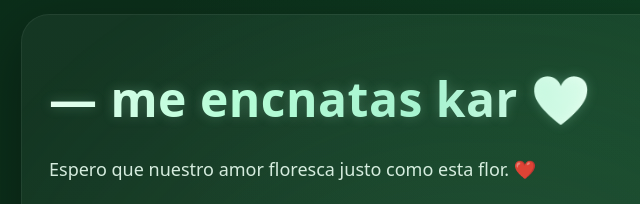
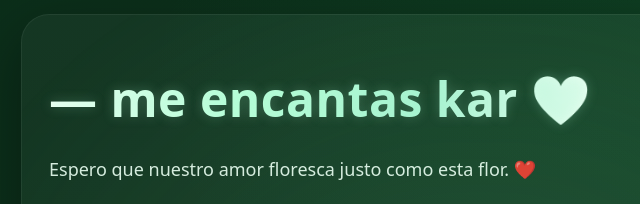
Before and after one commit to edudracosups/kar, a plain HTML site: page index.html in a window 1280 px wide. Shown: the top 204 px of the page, 159-799 px from the left. Drawn offline with Linux system fonts and the light colour scheme.

Commit message:
Update index.html

```diff
--- a/index.html
+++ b/index.html
@@ -288,7 +288,7 @@
     <span class="heart" aria-hidden="true"></span>
     <header>
       <div>
-        <h1 class="title">— me encnatas kar ❤️</h1>
+        <h1 class="title">— me encantas kar ❤️</h1>
         <p class="subtitle">Espero que nuestro amor floresca justo como esta flor. ❤️ </p>
       </div>
       <span class="badge">Hecho con amor</span>
```
